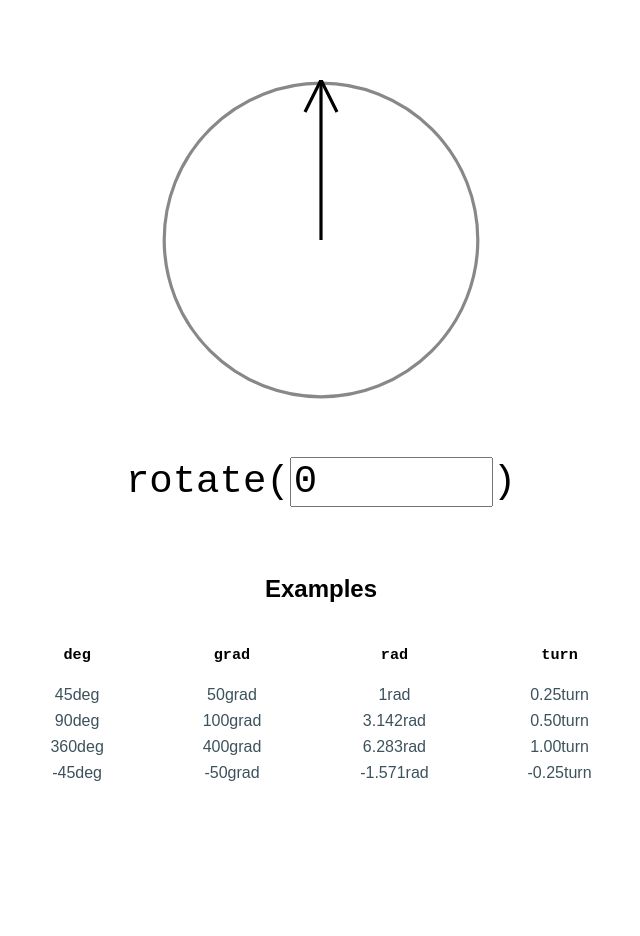
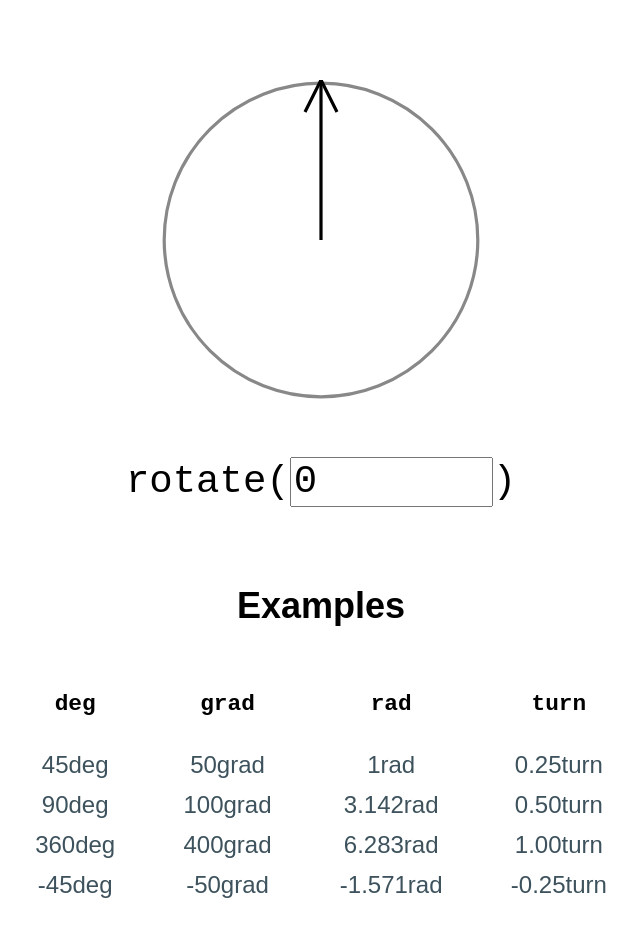
Before and after one commit to j-/angle, a React (Create React App) app: page / in a window 1280 px wide. Shown: the top 936 px of the page, without its empty margins (319-959 px from the left). Before the commit the page ends 866 px from the top, so only its background shows below. Built offline with nearby package versions, Linux system fonts and the light colour scheme.

Commit message:
Bump up examples font size

```diff
--- a/src/components/Examples.css
+++ b/src/components/Examples.css
@@ -2,6 +2,7 @@
 	display: grid;
 	grid-template-columns: repeat(4, auto);
 	text-align: center;
+	font-size: 1.5em;
 }
 
 .Examples-heading {
```
